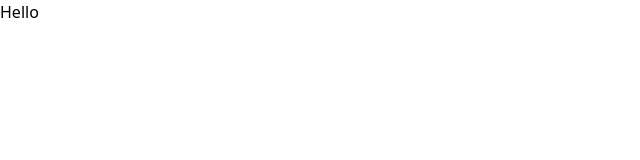
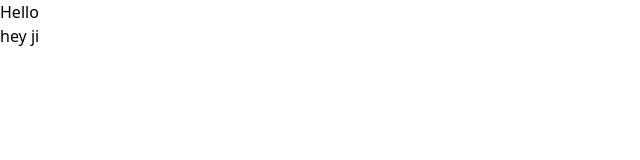
Before and after one commit to Debiprasad-Brahma/odisha-heritage, a React (Vite) app: page / in a window 1280 px wide. Shown: the top 160 px of the page, without its empty margins (0-640 px from the left). Built offline with nearby package versions, Linux system fonts and the light colour scheme.

Commit message:
checking for second time

```diff
--- a/src/App.jsx
+++ b/src/App.jsx
@@ -1,11 +1,10 @@
-import React from 'react'
-
+import React from "react"
 
 function App() {
-
   return (
     <>
       <h1>Hello</h1>
+      <h2>hey ji</h2>
     </>
   )
 }
```
